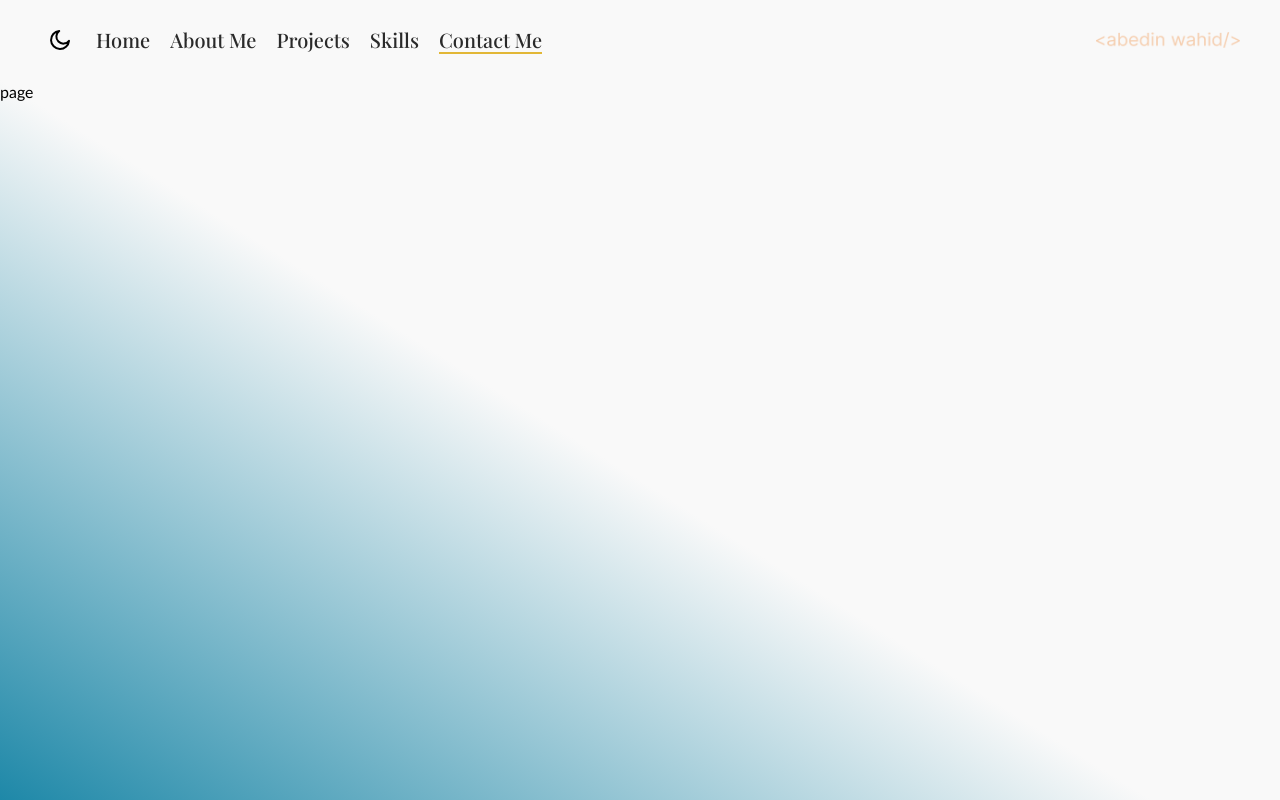
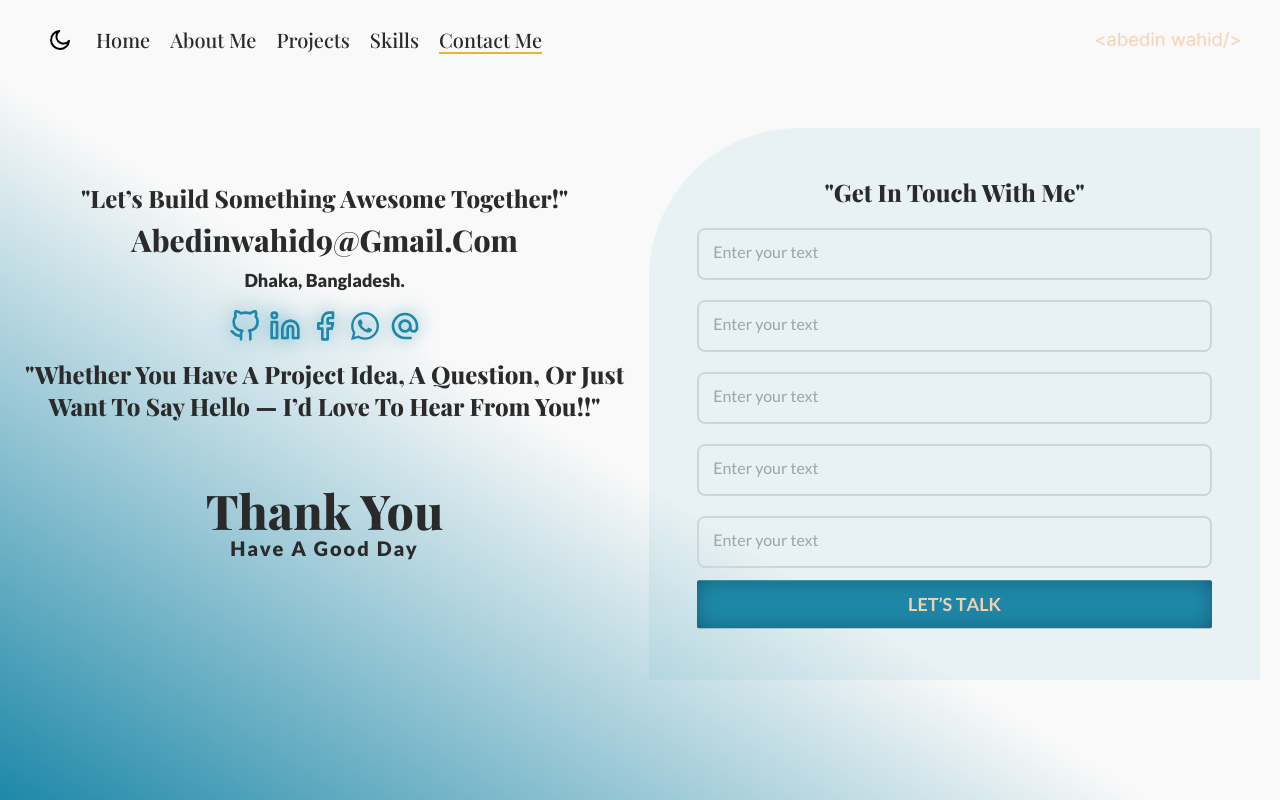
Before and after one commit to abedinwahid9/my-portfolio, a Next.js app: page /contact-me in a window 1280 px wide. Built offline with nearby package versions, Linux system fonts and the light colour scheme.

Commit message:
contact me form field complete

```diff
--- a/src/app/(home)/contact-me/page.tsx
+++ b/src/app/(home)/contact-me/page.tsx
@@ -1,7 +1,61 @@
+import AnimatedBtn from "@/app/components/share/AnimatedBtn";
+import AnimatedInput from "@/app/components/share/AnimatedInput";
+import SocialLinks from "@/app/components/share/SocialLinks";
 import React from "react";
 
 const page = () => {
-  return <div>page</div>;
+  const email = " abedinwahid9@gmail.com";
+  const address = "Dhaka, Bangladesh.";
+
+  return (
+    <section className="py-12 md:px-5 px-3 justify-center flex items-center  flex-col  lg:flex-row gap-5">
+      <div className="md:w-1/2 w-full h-full">
+        <div className="flex flex-col gap-2 items-center  ">
+          <h3 className="dark:text-lg-text  lg:text-2xl text-base font-extrabold text-dr-text font-playfairDisplay capitalize text-center">
+            &quot;Let’s Build Something Awesome Together!&quot;
+          </h3>
+          <p className="dark:text-lg-text md:text-3xl  text-xl  font-extrabold text-dr-text font-playfairDisplay capitalize">
+            {email}
+          </p>
+          <p className="dark:text-lg-text  text-lg font-extrabold text-dr-text  capitalize">
+            {address}
+          </p>
+          <div className=" py-2">
+            <SocialLinks />
+          </div>
+          <h3 className="dark:text-lg-text  lg:text-2xl text-base font-extrabold text-dr-text font-playfairDisplay capitalize  text-center">
+            &quot;Whether you have a project idea, a question, or just want to
+            say hello — I’d love to hear from you!!&quot;
+          </h3>
+        </div>
+        <div className="flex flex-col justify-center items-center py-16">
+          <h5 className="dark:text-lg-text text-5xl   font-extrabold text-dr-text font-playfairDisplay capitalize">
+            Thank you
+          </h5>
+          <p className="dark:text-lg-text tracking-widest text-xl  font-extrabold text-dr-text  capitalize">
+            Have a good day
+          </p>
+        </div>
+      </div>
+
+      <form
+        action=""
+        className="flex md:w-1/2 w-full items-center flex-col gap-4 bg-lg-button/10 md:p-12 p-5 rounded-tl-[150px]"
+      >
+        <h3 className="dark:text-lg-text  lg:text-2xl text-base font-extrabold text-dr-text font-playfairDisplay capitalize text-center">
+          &quot;Get in Touch with Me&quot;
+        </h3>
+        <AnimatedInput />
+        <AnimatedInput />
+        <AnimatedInput />
+        <AnimatedInput />
+        <AnimatedInput />
+        <div className="w-full">
+          <AnimatedBtn title="Let’s Talk" width="w-full" />
+        </div>
+      </form>
+    </section>
+  );
 };
 
 export default page;
--- a/src/app/components/home/Main.tsx
+++ b/src/app/components/home/Main.tsx
@@ -120,7 +120,10 @@ const Main: React.FC = () => {
               {text}
             </p>
           </div>
-          <SocialLinks />
+          <div className="md:py-5 py-2">
+            <SocialLinks />
+          </div>
+
           <div className="flex md:gap-5 gap-3 py-2">
             <AnimatedBtn
               title="resume"
--- /dev/null
+++ b/src/app/components/share/AnimatedInput.tsx
@@ -0,0 +1,52 @@
+"use client";
+import React, { useState } from "react";
+import { motion } from "framer-motion";
+
+const AnimatedInput = () => {
+  const [isFocused, setIsFocused] = useState(false);
+  const [inputValue, setInputValue] = useState("");
+
+  return (
+    <div className="relative w-full ">
+      {/* Label Animation */}
+      <motion.label
+        initial={{
+          top: "50%",
+          left: "1rem",
+          fontSize: "1rem",
+          color: "#9ca3af",
+        }}
+        animate={
+          isFocused || inputValue
+            ? {
+                top: "-0.5rem",
+                left: "0.5rem",
+                fontSize: "0.75rem",
+                color: "#3b82f6",
+              }
+            : {}
+        }
+        transition={{ type: "spring", stiffness: 300 }}
+        htmlFor="input"
+        className="absolute pointer-events-none text-sm font-medium text-gray-500 transform -translate-y-1/2"
+      >
+        Enter your text
+      </motion.label>
+
+      {/* Input Field */}
+      <motion.input
+        id="input"
+        type="text"
+        value={inputValue}
+        onFocus={() => setIsFocused(true)}
+        onBlur={() => setIsFocused(false)}
+        onChange={(e) => setInputValue(e.target.value)}
+        placeholder=""
+        className="block w-full px-4 py-3 mt-1 text-base border-2 border-gray-300 rounded-lg focus:border-blue-500 bg-transparent focus:outline-none"
+        transition={{ duration: 0.3 }}
+      />
+    </div>
+  );
+};
+
+export default AnimatedInput;
--- a/src/app/components/share/SocialLinks.tsx
+++ b/src/app/components/share/SocialLinks.tsx
@@ -1,4 +1,4 @@
-"use clients";
+"use client";
 import Link from "next/link";
 import { FiGithub } from "react-icons/fi";
 import { FiLinkedin } from "react-icons/fi";
@@ -37,7 +37,7 @@ const SocialLinks: React.FC = () => {
   //
 
   return (
-    <div className="md:py-5 py-2 flex gap-2">
+    <div className=" flex gap-2">
       {links.map(({ id, link, icon: Icon }) => (
         <motion.div
           key={id}
```
